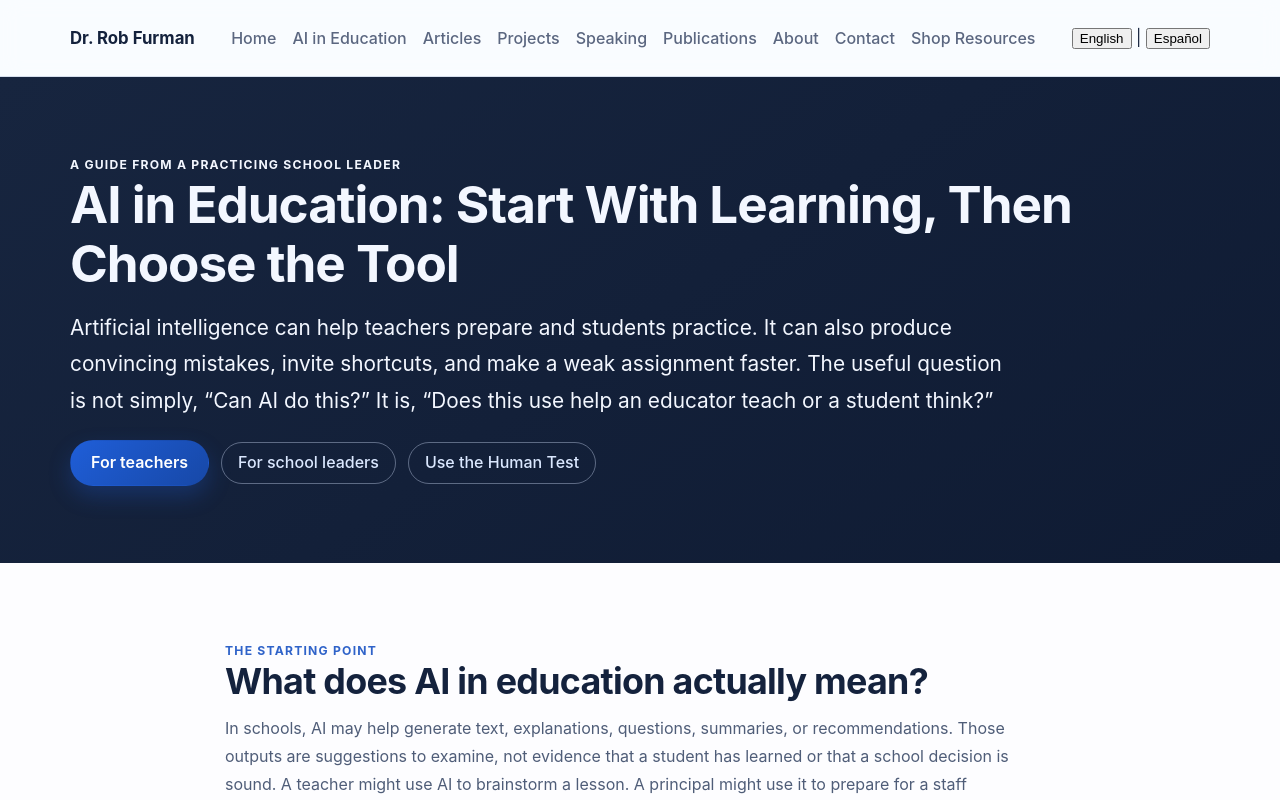
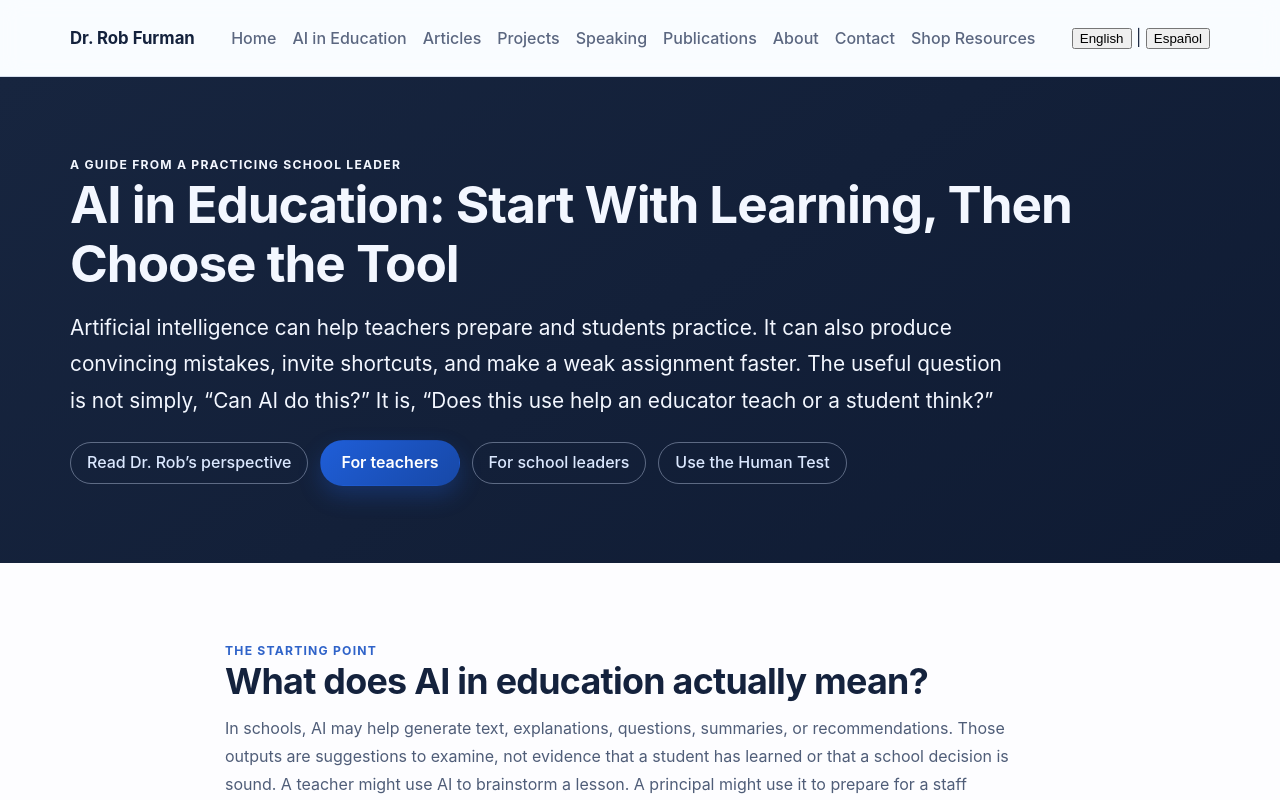
Before and after one commit to DrRobF/rob-furman-portfolio, a Next.js app: page /ai-in-education in a window 1280 px wide. Shown: the top 800 px of the page. Built offline with nearby package versions, Linux system fonts and the light colour scheme.

Commit message:
Connect Articles to app/ai-in-education/page.js

```diff
--- a/app/ai-in-education/page.js
+++ b/app/ai-in-education/page.js
@@ -51,6 +51,7 @@ export default function AIInEducationPage() {
             educator teach or a student think?”
           </p>
           <div className="button-row">
+            <Link className="button tertiary" href="/articles/teachers-using-ai-school-guidance">Read Dr. Rob’s perspective</Link>
             <Link className="button primary" href="#teachers">For teachers</Link>
             <Link className="button tertiary" href="#leaders">For school leaders</Link>
             <Link className="button tertiary" href="#human-test">Use the Human Test</Link>
```
